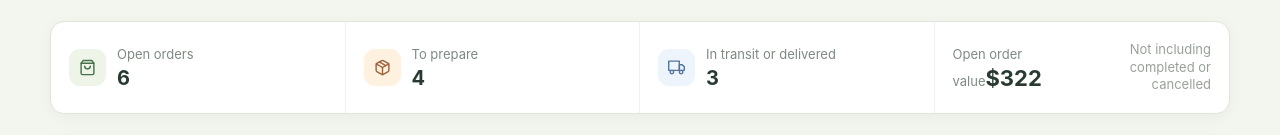
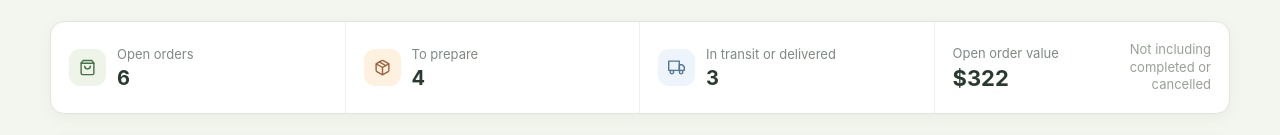
Before and after one commit to a2rp/ecommerce-seller-dashboard, a React (Vite) app: page /orders in a window 1280 px wide. Shown: the part 206-341 px from the top of the page. Built offline with nearby package versions, Linux system fonts and the light colour scheme.

Commit message:
fix: separate open order value label

```diff
--- a/src/pages/orders/styles.module.css
+++ b/src/pages/orders/styles.module.css
@@ -13,7 +13,7 @@
 .stats>div>span:last-child{display:grid;gap:1px}
 .stats small{color:#7e8a82;font-size:13px}.stats strong{color:#293b30;font-size:20px;line-height:1.2}
 .stats .valueStat{justify-content:space-between;gap:10px}
-.valueStat strong{font-size:22px}
+.valueStat>span:first-child{display:grid;gap:1px}.valueStat strong{font-size:22px}
 .valueNote{max-width:120px;color:#98a197;font-size:13px;line-height:1.35;text-align:right}
 .orderPanel{min-width:0;padding:20px 20px 8px;border:1px solid var(--line);border-radius:15px;background:#fff;box-shadow:0 4px 16px #1b33220a}
 .panelHeading{display:flex;align-items:flex-start;justify-content:space-between;gap:12px}
```
